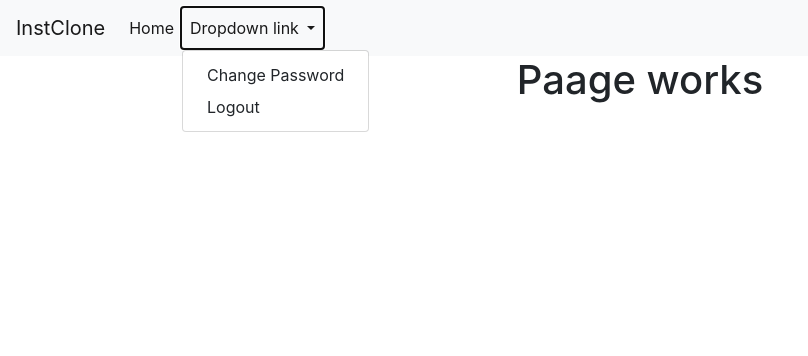
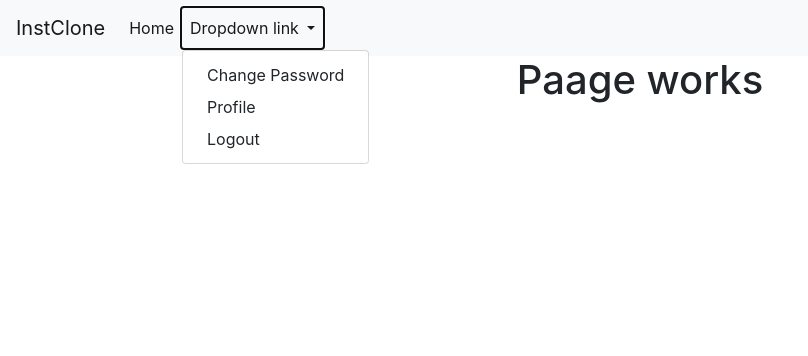
Before and after one commit to Joseph-oderoh/Inst_clone, a Django app: page / in a window 1280 px wide, after a click on "Dropdown link". Shown: the top 356 px of the page, without its empty margins (0-808 px from the left). Run offline with Django 4.2, Linux system fonts and the light colour scheme; the visitor is signed in with stand-in values (Sample User, id 1); some libraries are stand-ins or nearby versions; some web fonts are replaced.

Commit message:
ft:modifide urls veiws and nav bar

```diff
--- a/insta/templates/navbar.html
+++ b/insta/templates/navbar.html
@@ -15,6 +15,7 @@
           </a>
           <div class="dropdown-menu" aria-labelledby="navbarDropdownMenuLink">
             <a class="dropdown-item" href="/accounts/password/change">Change Password</a>
+            <a class="dropdown-item" href="{% url 'profile' profileId=profile.id %}">Profile</a>
             <a class="dropdown-item" href="/logout">Logout</a>
           </div>
         </li>
--- a/insta/urls.py
+++ b/insta/urls.py
@@ -2,5 +2,6 @@ from . import views
 from django.urls import path, re_path
 
 urlpatterns = [
-    path('', views.homepage, name='landing')
+    path('', views.homepage, name='landing'),
+    path('profile/<int:profileId>', views.profile, name='profile'),
 ]
--- a/insta/views.py
+++ b/insta/views.py
@@ -3,11 +3,13 @@ from django.contrib.auth.decorators import login_required
 
 from insta.forms import NewProfileForm
 from .models import *
+from .forms import *
 # Create your views here.
 
 @login_required(login_url='/accounts/login/')
 def homepage(request):
-    return render(request,'index.html')
+    profiles=   Profile.objects.all()
+    return render(request, 'index.html', {'profiles': profiles})
 
 
 @login_required(login_url='/accounts/login/')
@@ -17,6 +19,7 @@ def profile(request,profileId):
     images = Image.objects.filter(id=profile.id).all()
 
     return render(request,"profile/profile.html",{"profile":profile,"images":images})
+
 
 
 @login_required(login_url='/accounts/login/')
```
